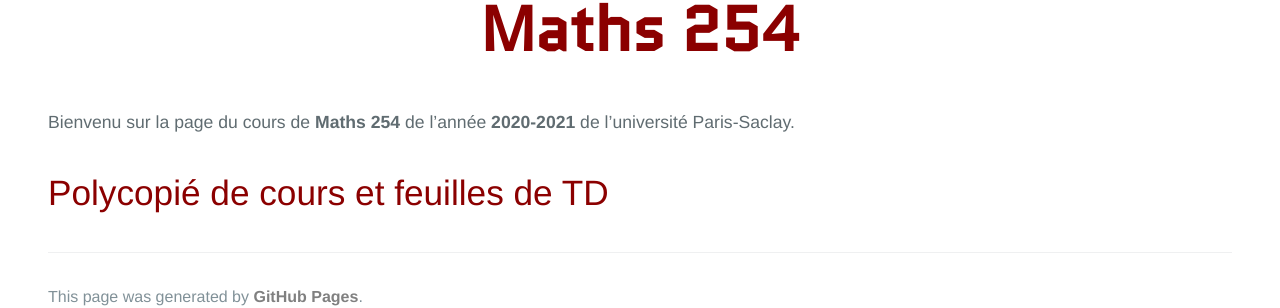
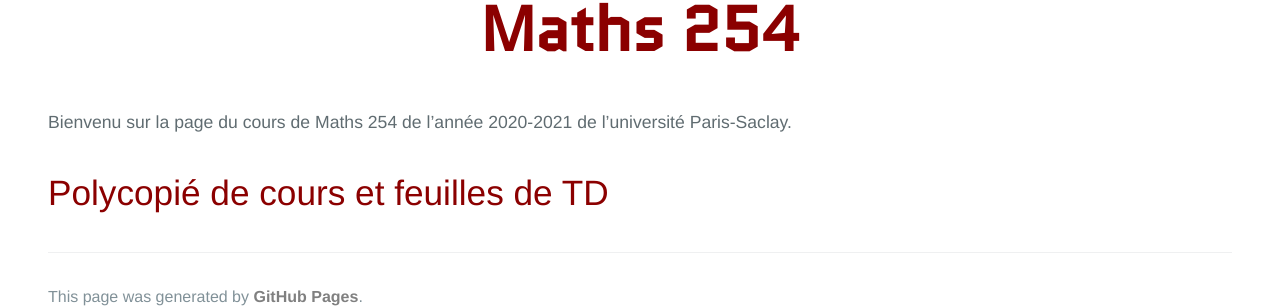
Before and after one commit to KevinDestagnol/algebre.github.io, a Jekyll site: the page built from index.md, in a window 1280 px wide. Shown: the part 309-617 px from the top of the page. Built offline with Jekyll 4.4.1, drawn with Linux system fonts in a browser that asks for light colours; some web fonts are replaced; our own code applies the rules of GitHub Pages for plain Markdown files; the repository's description, which GitHub fills in, is left out.

Commit message:
Update normalize.scss

```diff
--- a/_sass/normalize.scss
+++ b/_sass/normalize.scss
@@ -116,7 +116,7 @@ abbr[title] {
 
 b,
 strong {
-  font-weight: bolder;
+  font-weight: 300;
 }
 
 /**
```
